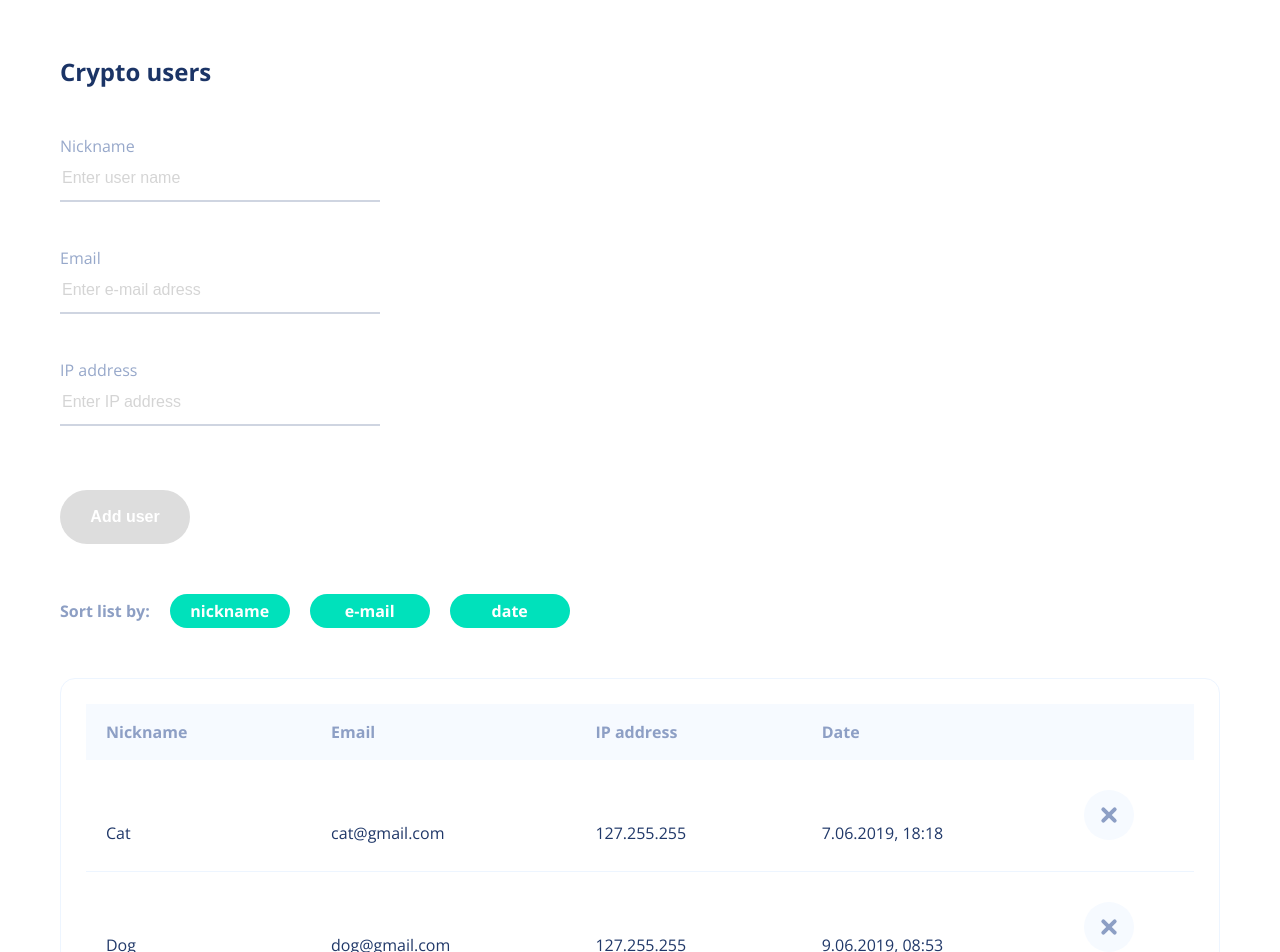
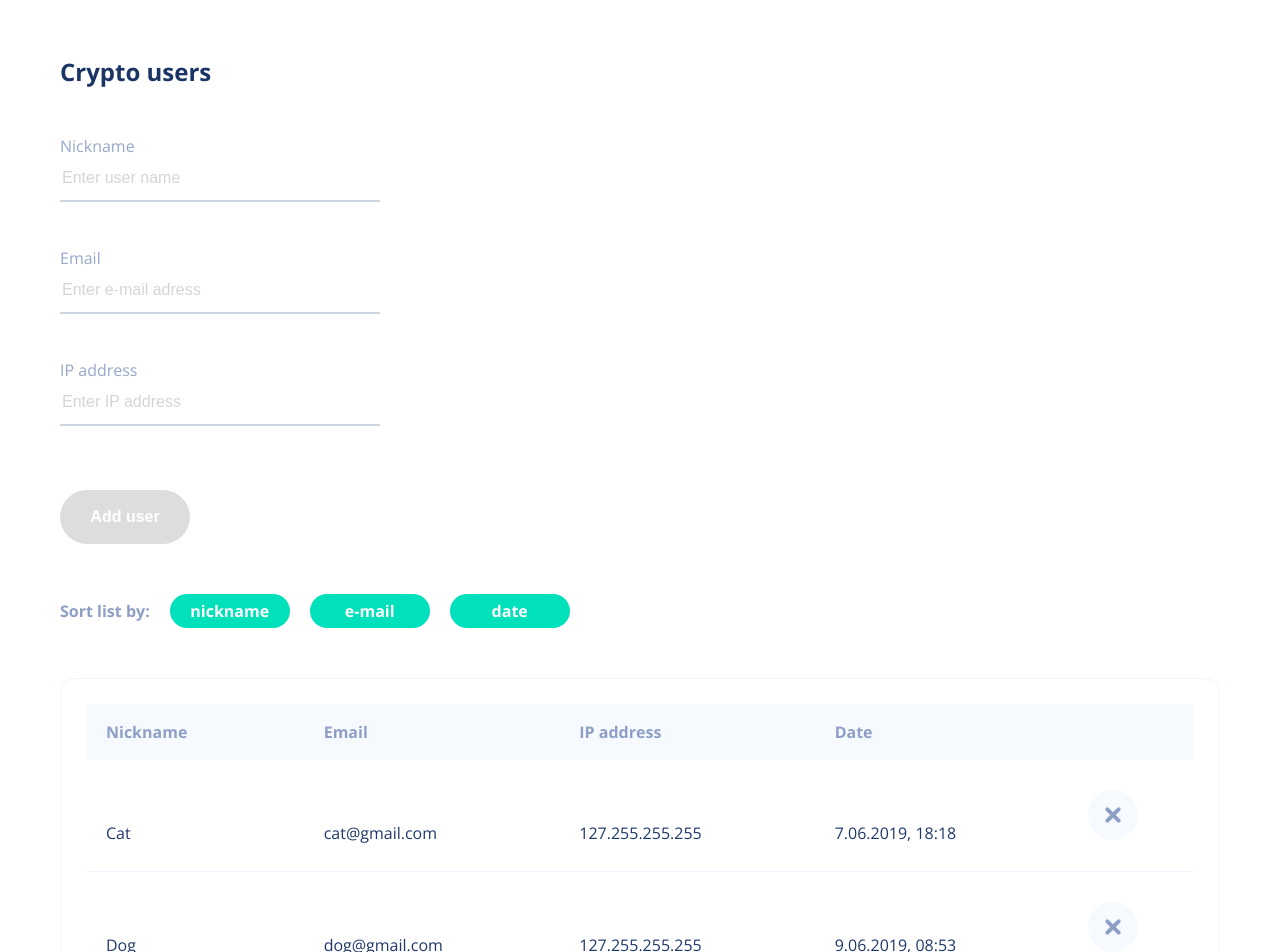
Before and after one commit to agnxr/crypto-users, a React (Create React App) app: page / in a window 1280 px wide. Shown: the top 952 px of the page. Built offline with nearby package versions, Linux system fonts and the light colour scheme.

Commit message:
update ip validation

```diff
--- a/src/components/Form/Form.js
+++ b/src/components/Form/Form.js
@@ -6,7 +6,7 @@ const emailRegex = RegExp(
 );
 
 const ipRegex = RegExp(
-  /^(?=.*[^\.]$)((25[0-5]|2[0-4][0-9]|[01]?[0-9][0-9]?)\.?){4}$/
+  /^(\d|[1-9]\d|1\d\d|2([0-4]\d|5[0-5]))\.(\d|[1-9]\d|1\d\d|2([0-4]\d|5[0-5]))\.(\d|[1-9]\d|1\d\d|2([0-4]\d|5[0-5]))\.(\d|[1-9]\d|1\d\d|2([0-4]\d|5[0-5]))$/
 );
 
 
--- a/src/data/data.json
+++ b/src/data/data.json
@@ -2,19 +2,19 @@
   {
     "nickname": "Cat",
     "email": "cat@gmail.com",
-    "ip": "127.255.255",
+    "ip": "127.255.255.255",
     "date": 1559931484789
   },
   {
     "nickname": "Dog",
     "email": "dog@gmail.com",
-    "ip": "127.255.255",
+    "ip": "127.255.255.255",
     "date": 1560070428867
   },
   {
     "nickname": "Wolf",
     "email": "wolf@gmail.com",
-    "ip": "127.255.255",
+    "ip": "127.255.255.255",
     "date": 1559931972489
   }
 ]
```
